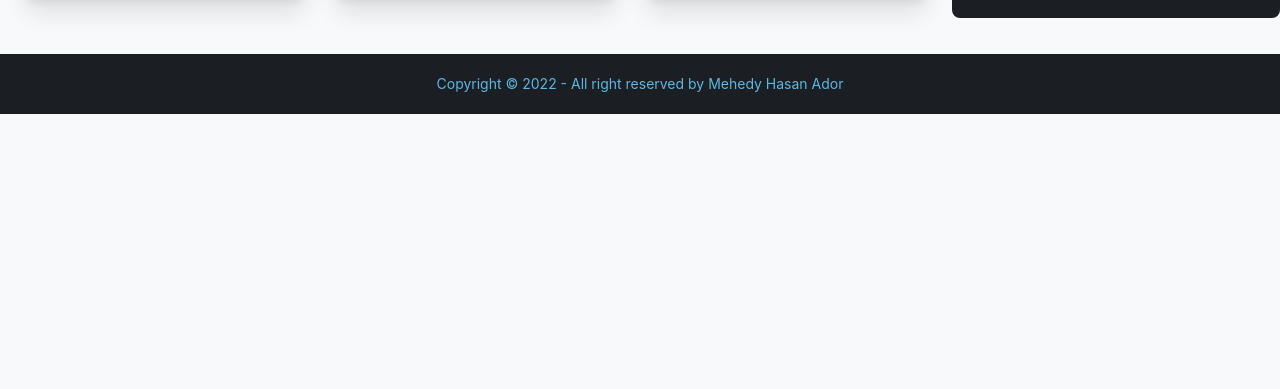
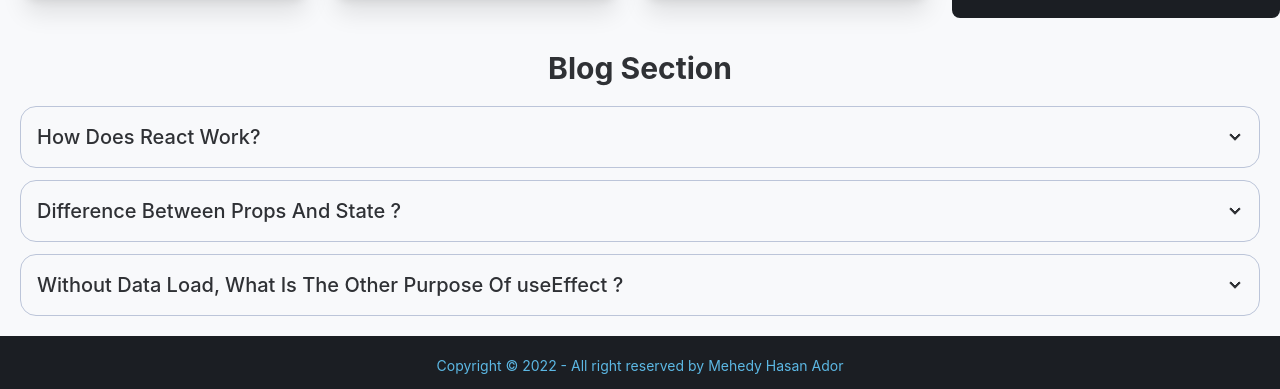
Before and after one commit to iammhador/a8-activity-info, a React (Create React App) app: page / in a window 1280 px wide. Shown: the part 1070-1459 px from the top of the page. Before the commit the page ends 1184 px from the top, so only its background shows below. Built offline with nearby package versions, Linux system fonts and the light colour scheme.

Commit message:
Blog Section Has Been Added

```diff
--- a/src/App.js
+++ b/src/App.js
@@ -1,5 +1,6 @@
 import "./App.css";
 import Activities from "./Components/Activities/Activities";
+import Blog from "./Components/Blog/Blog";
 import Footer from "./Components/Footer/Footer";
 import Header from "./Components/Header/Header";
 
@@ -8,6 +9,7 @@ function App() {
     <div>
       <Header />
       <Activities />
+      <Blog />
       <Footer />
     </div>
   );
--- /dev/null
+++ b/src/Components/Blog/Blog.js
@@ -0,0 +1,62 @@
+import React from "react";
+
+const Blog = () => {
+  return (
+    <div className="container my-3">
+      <h1 className="grid place-content-center text-3xl font-bold ">
+        Blog Section
+      </h1>
+      <div className="mx-5 my-5">
+        <div
+          tabIndex={0}
+          className="collapse collapse-arrow border border-base-300 bg-base-100 rounded-box my-3"
+        >
+          <div className="collapse-title text-xl font-medium">
+            How Does React Work?
+          </div>
+          <div className="collapse-content">
+            <p>
+              ReactJS divides the UI into isolated reusable pieces of code known
+              as components. React components work similarly to JavaScript
+              functions as they accept arbitrary inputs called properties or
+              props. It's possible to have as many components as necessary
+              without cluttering your code
+            </p>
+          </div>
+        </div>
+        <div
+          tabIndex={0}
+          className="collapse collapse-arrow border border-base-300 bg-base-100 rounded-box my-3"
+        >
+          <div className="collapse-title text-xl font-medium">
+            Difference Between Props And State ?
+          </div>
+          <div className="collapse-content">
+            <p>
+              Props are used to pass data from one component to another. The
+              state is a local data storage that is local to the component only
+              and cannot be passed to other components. The this. setState
+              property is used to update the state values in the component.
+            </p>
+          </div>
+        </div>
+        <div
+          tabIndex={0}
+          className="collapse collapse-arrow border border-base-300 bg-base-100 rounded-box my-3"
+        >
+          <div className="collapse-title text-xl font-medium">
+            Without Data Load, What Is The Other Purpose Of useEffect ?
+          </div>
+          <div className="collapse-content">
+            <p>
+              useEffect is a react hook. React side effect handle useEffect main
+              work. For example: Data load, setTimer, Dom Manipulation.
+            </p>
+          </div>
+        </div>
+      </div>
+    </div>
+  );
+};
+
+export default Blog;
```
